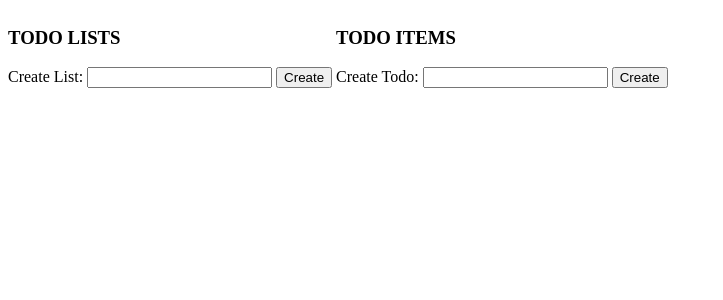
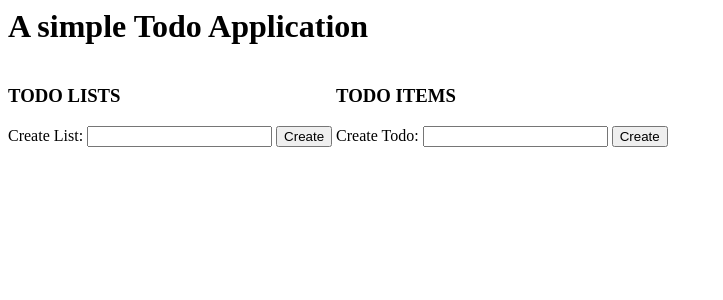
Before and after one commit to briansegs/full-stack-web-dev, a Flask app: page /lists/1 in a window 1280 px wide. Shown: the top 300 px of the page, without its empty margins (0-723 px from the left). Run offline with Flask 2, Linux system fonts and the light colour scheme; data that the repository does not hold is empty.

Commit message:
Add title

```diff
--- a/class-demos/todoapp/templates/index.html
+++ b/class-demos/todoapp/templates/index.html
@@ -31,6 +31,7 @@
         </style>
     </head>
     <body>
+        <h1>A simple Todo Application</h1>
         <div class="lists-wrapper">
             <h3>TODO LISTS</h3>
             <form id="form-list">
```
